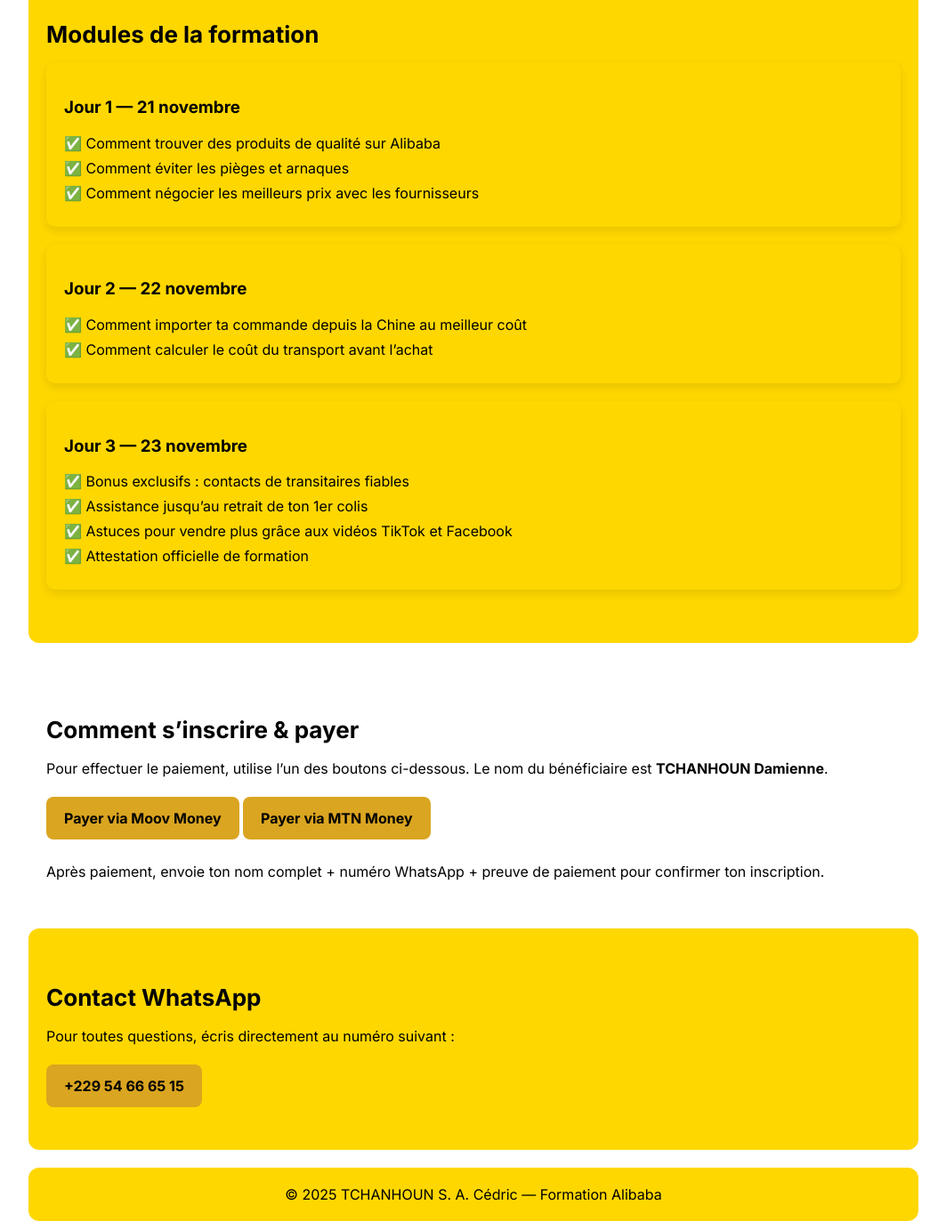
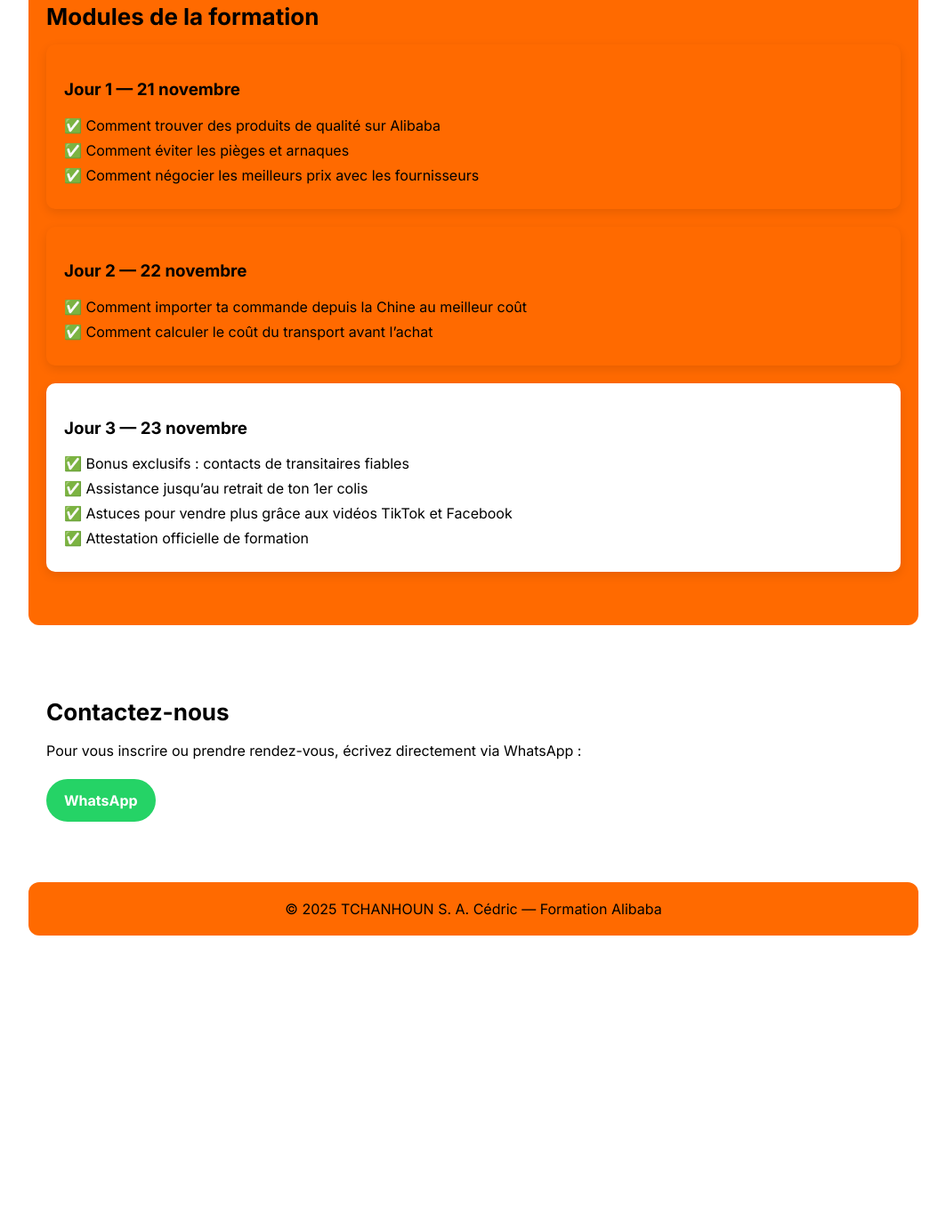
Before and after one commit to formation-alibaba/egroupe-evo, a plain HTML site: page index.html in a window 1280 px wide. Shown: the part 547-1920 px from the top of the page at 89% size, without its empty margins (108-1171 px from the left). After the commit the page ends 1599 px from the top, so only its background shows below. Drawn offline with Linux system fonts and the light colour scheme.

Commit message:
Update index.html

```diff
--- a/index.html
+++ b/index.html
@@ -12,7 +12,7 @@
   .container{max-width:1000px;margin:0 auto;padding:0;}
 
   /* Slider Bannière */
-  .slider {position:relative; overflow:hidden; background:#FFD700; color:#000; text-align:center; padding:60px 20px;}
+  .slider {position:relative; overflow:hidden; background:#FF6A00; color:#000; text-align:center; padding:60px 20px;}
   .slider h1 {font-size:32px; font-weight:700; margin:0;}
   .slide {position:absolute; width:100%; opacity:0; animation:slideAnim 12s infinite;}
   .slide:nth-child(1){animation-delay:0s;}
@@ -28,7 +28,7 @@
 
   /* Sections */
   section {padding:40px 20px;}
-  .gold-bg {background:#FFD700; padding:40px 20px; border-radius:12px; margin-bottom:20px;}
+  .orange-bg {background:#FF6A00; padding:40px 20px; border-radius:12px; margin-bottom:20px;}
   h2 {font-size:26px; font-weight:700; margin-bottom:16px; color:#000;}
   p {font-size:16px; line-height:1.5; margin-bottom:12px; color:#000;}
   ul {list-style:none; padding-left:0; margin:0;}
@@ -36,14 +36,14 @@
 
   /* Modules & Bonus */
   .card {background:#fff; padding:20px; border-radius:10px; margin-bottom:20px; box-shadow:0 4px 12px rgba(0,0,0,0.1);}
-  .card.gold {background:#FFD700; color:#000;}
+  .card.orange {background:#FF6A00; color:#000;}
 
-  /* Boutons */
-  .btn {display:inline-block; background:#DAA520; color:#000; font-weight:700; padding:14px 20px; border-radius:8px; margin:8px 0; text-align:center; cursor:pointer;}
-  .btn:hover {background:#c6951a; color:#fff;}
+  /* Bouton WhatsApp */
+  .btn {display:inline-block; background:#25D366; color:#fff; font-weight:700; padding:14px 20px; border-radius:25px; margin:8px 0; text-align:center; cursor:pointer; transition:0.3s;}
+  .btn:hover {background:#1da851;}
 
   /* Footer */
-  footer {background:#FFD700; padding:20px; text-align:center; color:#000; border-radius:12px; margin-top:20px;}
+  footer {background:#FF6A00; padding:20px; text-align:center; color:#000; border-radius:12px; margin-top:20px;}
 
   /* Responsive */
   @media(max-width:768px){
@@ -64,7 +64,7 @@
   </div>
 
   <!-- Présentation -->
-  <section class="gold-bg">
+  <section>
     <h2>Pourquoi suivre cette formation ?</h2>
     <p>Transforme ton temps et ton budget limité en un business rentable depuis chez toi. Apprends à importer tes produits directement depuis la Chine, éviter les arnaques, négocier comme un pro et multiplier ton bénéfice.</p>
     <p>Que tu sois débutant ou commerçant, cette formation 100% pratique te donnera toutes les clés pour réussir.</p>
@@ -74,9 +74,9 @@
   </section>
 
   <!-- Modules & Déroulé -->
-  <section class="gold-bg">
+  <section class="orange-bg">
     <h2>Modules de la formation</h2>
-    <div class="card gold">
+    <div class="card orange">
       <h3>Jour 1 — 21 novembre</h3>
       <ul>
         <li>✅ Comment trouver des produits de qualité sur Alibaba</li>
@@ -84,14 +84,14 @@
         <li>✅ Comment négocier les meilleurs prix avec les fournisseurs</li>
       </ul>
     </div>
-    <div class="card gold">
+    <div class="card orange">
       <h3>Jour 2 — 22 novembre</h3>
       <ul>
         <li>✅ Comment importer ta commande depuis la Chine au meilleur coût</li>
         <li>✅ Comment calculer le coût du transport avant l’achat</li>
       </ul>
     </div>
-    <div class="card gold">
+    <div class="card">
       <h3>Jour 3 — 23 novembre</h3>
       <ul>
         <li>✅ Bonus exclusifs : contacts de transitaires fiables</li>
@@ -102,20 +102,11 @@
     </div>
   </section>
 
-  <!-- Paiement -->
+  <!-- Contact WhatsApp -->
   <section>
-    <h2>Comment s’inscrire & payer</h2>
-    <p>Pour effectuer le paiement, utilise l’un des boutons ci-dessous. Le nom du bénéficiaire est <strong>TCHANHOUN Damienne</strong>.</p>
-    <a class="btn" href="https://wa.me/22954666515?text=Je+souhaite+effectuer+le+paiement+Moov+Money+pour+la+formation+Alibaba" target="_blank">Payer via Moov Money</a>
-    <a class="btn" href="https://wa.me/22954666515?text=Je+souhaite+effectuer+le+paiement+MTN+Money+pour+la+formation+Alibaba" target="_blank">Payer via MTN Money</a>
-    <p>Après paiement, envoie ton nom complet + numéro WhatsApp + preuve de paiement pour confirmer ton inscription.</p>
-  </section>
-
-  <!-- Contact -->
-  <section class="gold-bg">
-    <h2>Contact WhatsApp</h2>
-    <p>Pour toutes questions, écris directement au numéro suivant :</p>
-    <a class="btn" href="https://wa.me/22954666515" target="_blank">+229 54 66 65 15</a>
+    <h2>Contactez-nous</h2>
+    <p>Pour vous inscrire ou prendre rendez-vous, écrivez directement via WhatsApp :</p>
+    <a class="btn" href="https://wa.me/22954666515" target="_blank">WhatsApp</a>
   </section>
 
   <!-- Footer -->
```
